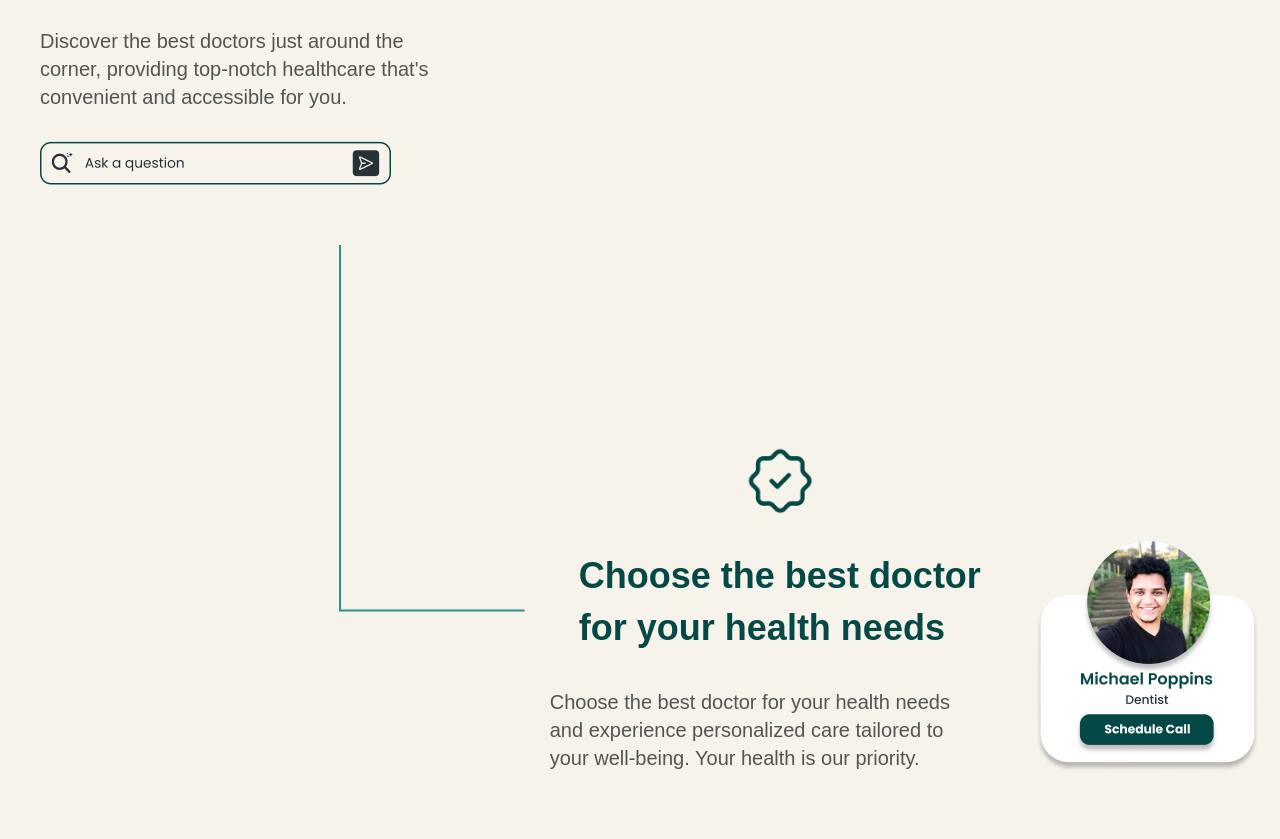
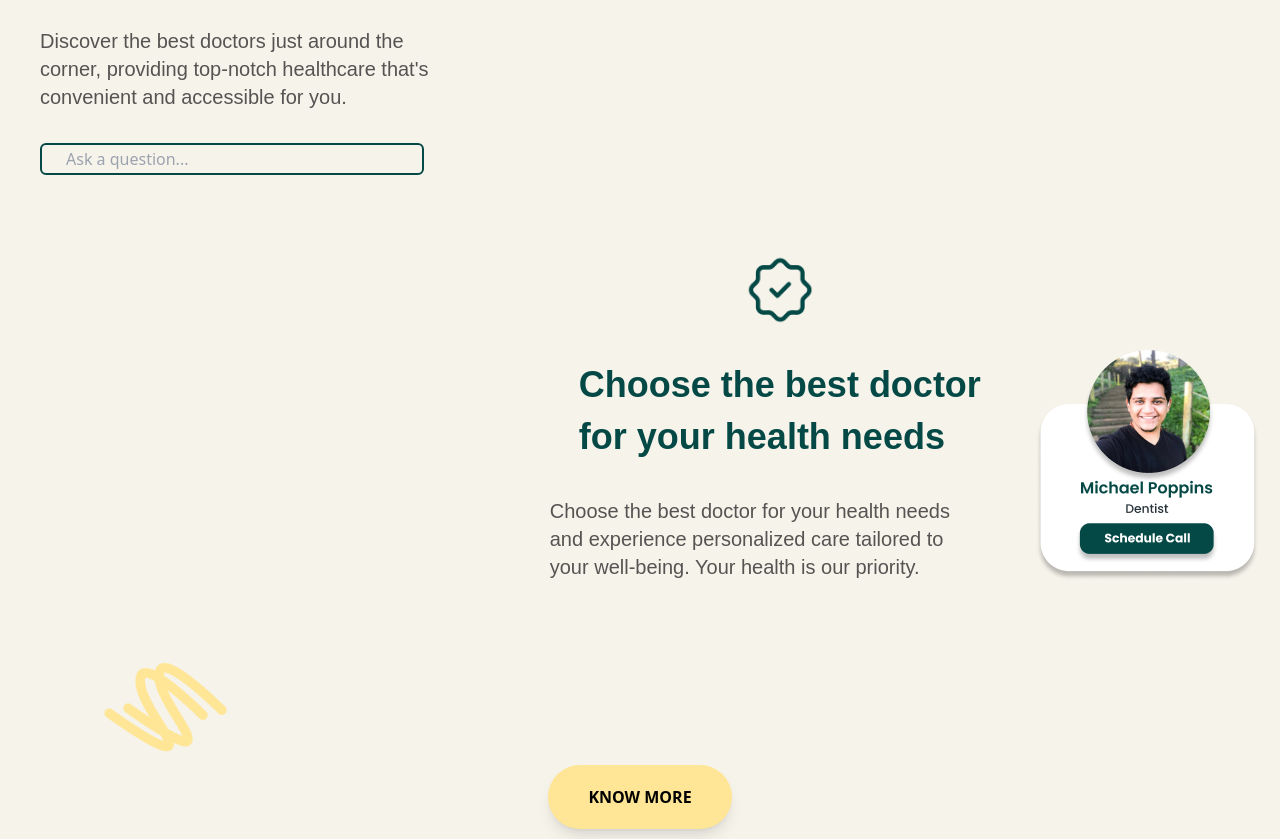
Before and after one commit to LoadingMinds/Health-site, a website built with Vite: page index.html in a window 1280 px wide. Shown: the part 1966-2805 px from the top of the page. Built offline with nearby package versions, Linux system fonts and the light colour scheme.

Commit message:
added:searchbar

```diff
--- a/index.html
+++ b/index.html
@@ -134,14 +134,17 @@
               convenient and accessible for you.
             </p>
           </div>
-          <div class="top" style="display: flex; flex-direction: column; align-items:flex-start;justify-content: flex-start;">
-          <img src="./assets/Prompt bar.png" alt="Prompt bar" style="margin-top: 30px; width: 100%;">
+          <!-- <div class="search-bar" style="display: flex; flex-direction: column; align-items:flex-start;justify-content: flex-start;">
+              <input type="search" placeholder="Search..." style="margin-top: 30px;padding: 10px; width: 350px;">
+          </div> -->
+          <div class="search-bar flex flex-col items-start justify-start">
+            <input type="search" placeholder="Ask a question..." class="mt-8 px-6 w-96 h-8 rounded-md" style="border: 2px solid var(--textcolor2); background-color: var(--backgroundcolor1);">
           </div>
         </div>
 
 
         <div class="right" style="display: flex; flex-direction:row;justify-content: flex-end; align-items: flex-end; padding: 20px;">
-          <img src="./assets/Vector 2.png" alt="Prompt bar" style="width:15%; margin-bottom: 200px;">
+          <!-- <img src="./assets/Vector 2.png" alt="Prompt bar" style="width:15%; margin-bottom: 200px;"> -->
           <div class="r" style="display: flex; flex-direction: column; align-items:center; padding: 20px;">
             <img src="./assets/Frame.png" alt="Prompt bar" style="width: 15%; margin-bottom: 40px;">
             <h1 class="text-textcolor2 font-extrabold font-custom text-2xl md:text-4xl">
```
Also changed, not shown: assets/search.png.
